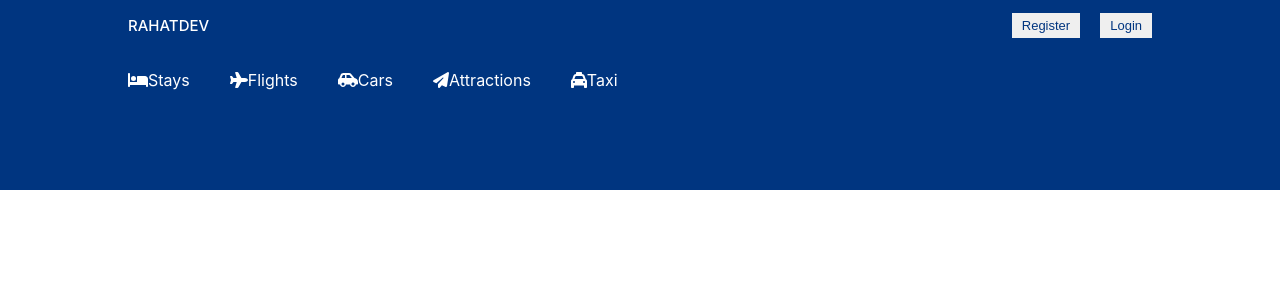
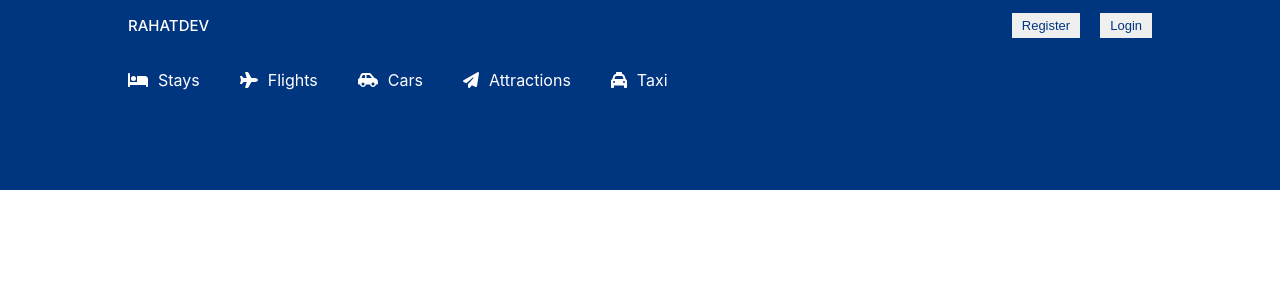
Before and after one commit to bellicose77/booking-app-clientside, a React (Create React App) app: page / in a window 1280 px wide. Shown: the top 300 px of the page. Built offline with nearby package versions, Linux system fonts and the light colour scheme.

Commit message:
header section

```diff
--- a/src/components/Header/Header.css
+++ b/src/components/Header/Header.css
@@ -13,3 +13,8 @@
 display:flex;
 gap:40px;
 }
+.headerListItem{
+    display: flex;
+    gap:10px;
+    align-items: center;
+}
```
